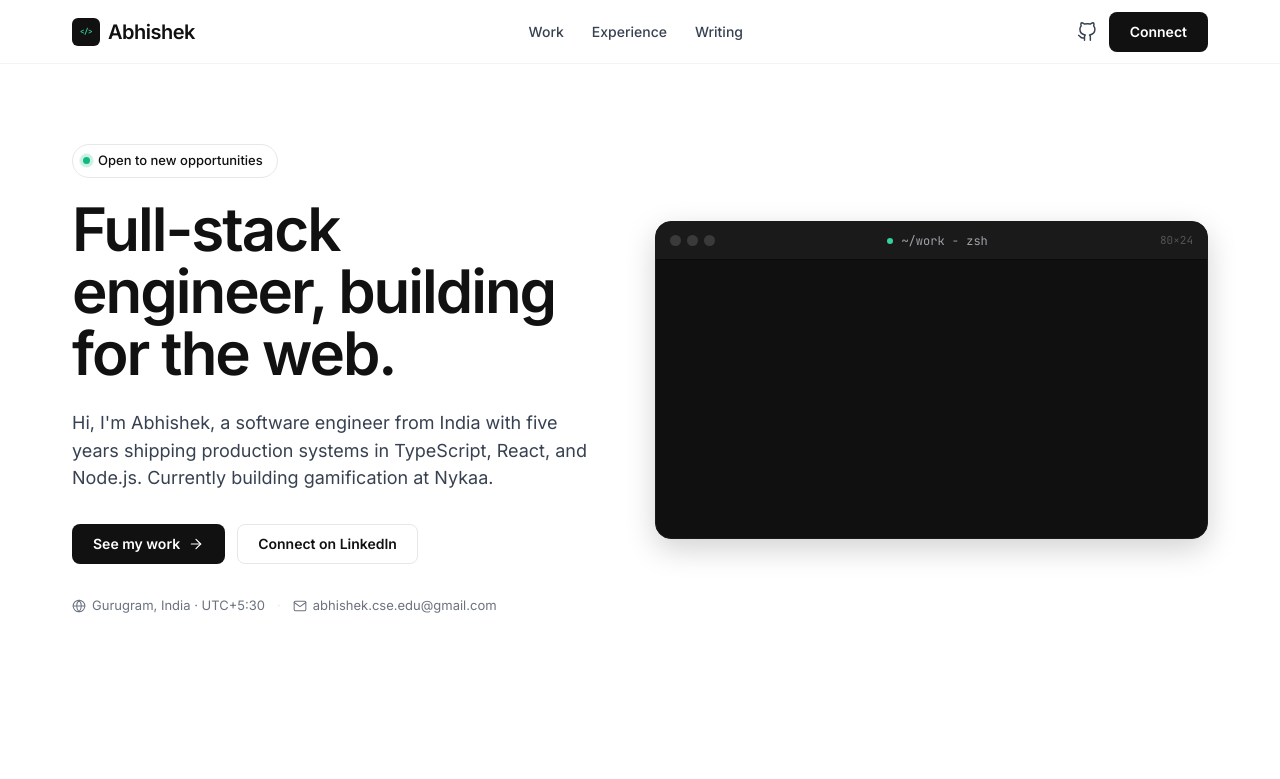
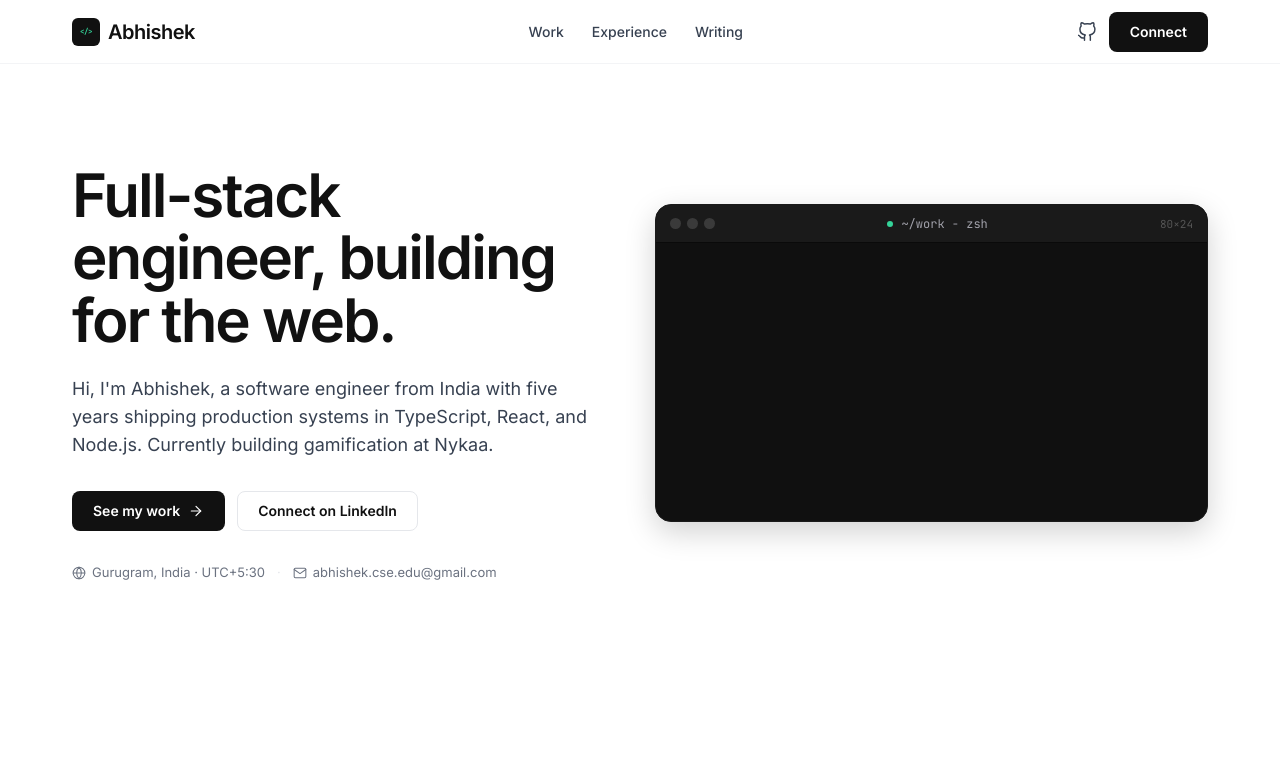
Before and after one commit to abhishekp6/portfolio, a Next.js app: page / in a window 1280 px wide. Shown: the top 779 px of the page. Built offline with nearby package versions, Linux system fonts and the light colour scheme.

Commit message:
fix: Refactor readme and minor fixes

```diff
--- a/app/Components/Header.tsx
+++ b/app/Components/Header.tsx
@@ -62,10 +62,10 @@
       <div className="container">
         <div className="hero hero-grid">
           <div>
-            <div className="status-chip">
+            {/* <div className="status-chip">
               <span className="status-dot" />
               <span>Open to new opportunities</span>
-            </div>
+            </div> */}
 
             <h1>Full-stack engineer, building for the web.</h1>
 
```
Also changed, not shown: 1 other file (tests, documents, lock files or other folders).
